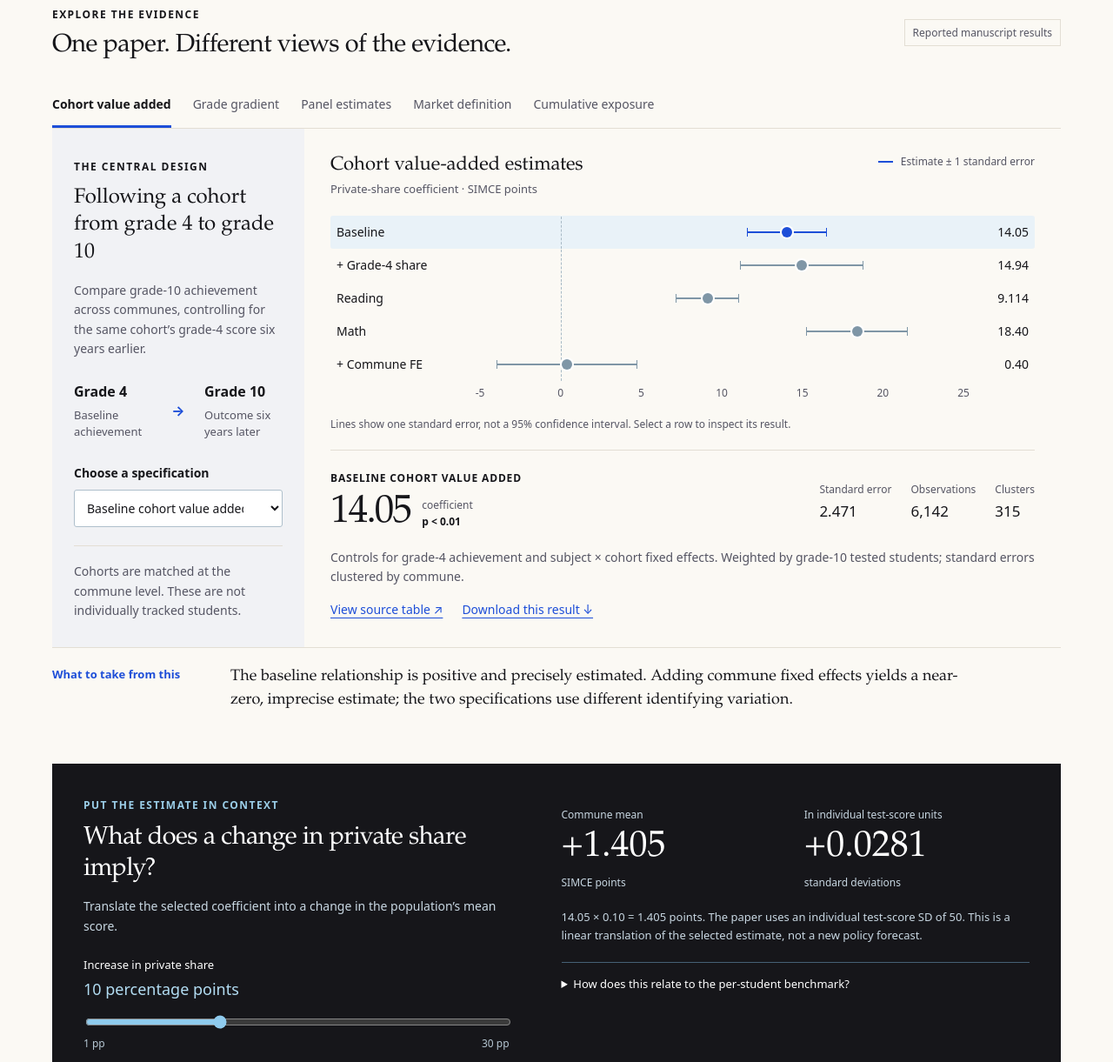
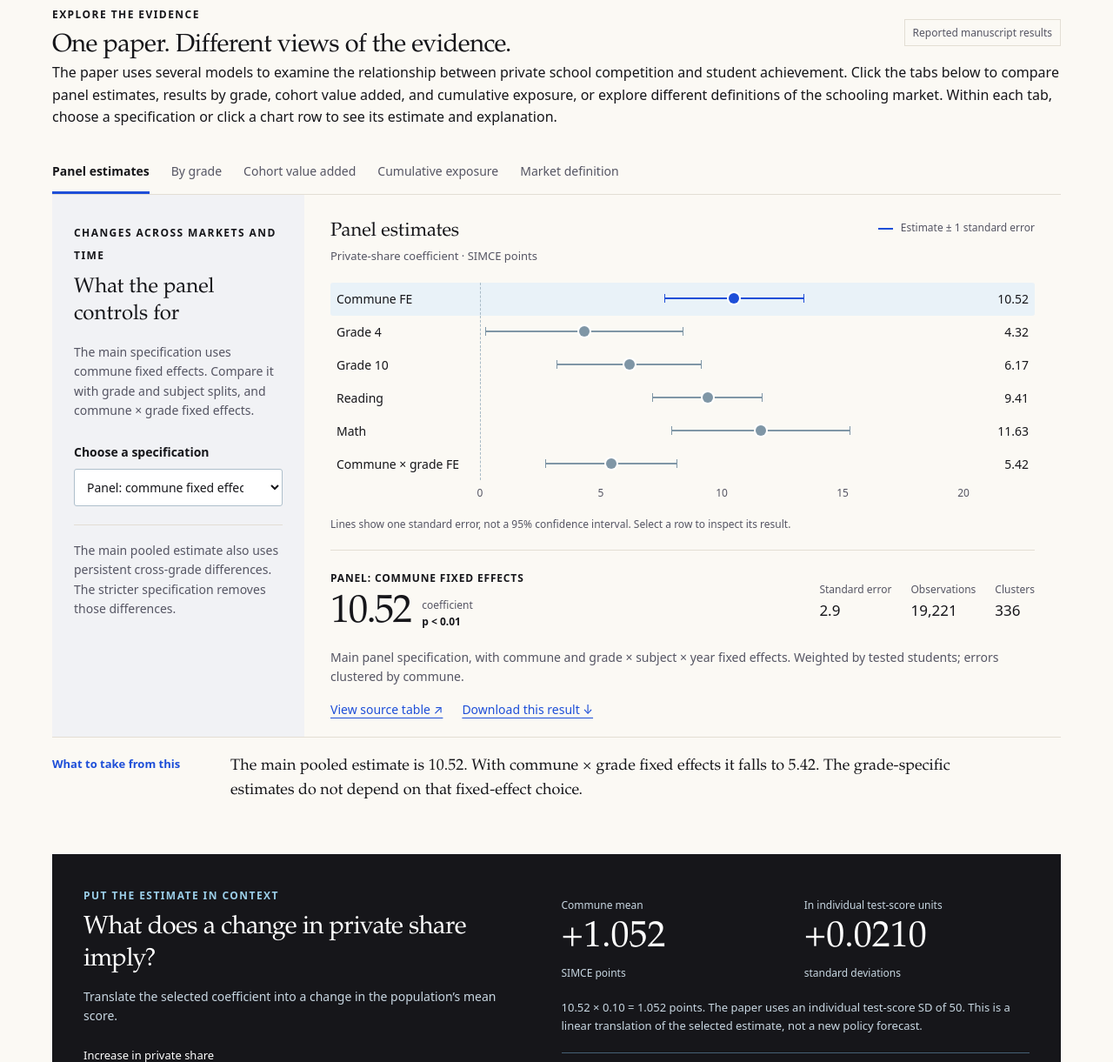
Before and after one commit to ATabarrok/Tabarrok-Home-Page, an Astro site: page /research/chile in a window 1280 px wide. Shown: the part 463-1684 px from the top of the page at 87% size. Built offline with nearby package versions, Linux system fonts and the light colour scheme; Astro itself is replaced by a stand-in of ours; no server answers.

Commit message:
Introduce model tabs and lead Chile explorer with panel estimates

```diff
--- a/src/pages/research/chile.astro
+++ b/src/pages/research/chile.astro
@@ -6,7 +6,7 @@
   <link rel="canonical" href="https://alextabarrok.com/research/chile/">
   <meta name="description" content="Explore the evidence on private school competition and student achievement in Chile. Compare grades, subjects, fixed effects, and market definitions.">
   <link rel="icon" type="image/svg+xml" href="/research/chile/favicon.svg">
-  <link rel="stylesheet" href="/research/chile/style.css"><script is:inline defer src="/research/chile/results.js"></script><script is:inline defer src="/research/chile/app.js"></script>
+  <link rel="stylesheet" href="/research/chile/style.css"><script is:inline defer src="/research/chile/results.js"></script><script is:inline defer src="/research/chile/app.js?v=20260918"></script>
   <link rel="stylesheet" href="/research/chile/agent.css"><script is:inline defer src="/research/chile/agent.js?v=20260916"></script>
 </head>
 <body>
@@ -15,14 +15,15 @@
   <main>
     <section class="intro"><div class="eyebrow">Interactive research companion <span>Chile · 2005–2024</span></div><h1>Private School Competition<br> and Student Achievement in Chile</h1><p class="lede">The evidence changes with the grade. Explore the estimates, the choices behind them, and the limits of what they tell us.</p><div class="byline">Alex Tabarrok <span>George Mason University</span><span class="snapshot">Results snapshot · 16 September 2026</span></div></section>
     <section id="explorer" aria-labelledby="explorer-title"><div class="section-heading"><div><span class="eyebrow">Explore the evidence</span><h2 id="explorer-title">One paper. Different views of the evidence.</h2></div><span class="provenance">Reported manuscript results</span></div>
-      <div class="tabs" role="tablist" aria-label="Analysis"><button role="tab" id="tab-cohort" aria-selected="true" aria-controls="analysis-panel" data-view="cohort">Cohort value added</button><button role="tab" id="tab-gradient" aria-selected="false" aria-controls="analysis-panel" tabindex="-1" data-view="gradient">Grade gradient</button><button role="tab" id="tab-panel" aria-selected="false" aria-controls="analysis-panel" tabindex="-1" data-view="panel">Panel estimates</button><button role="tab" id="tab-market" aria-selected="false" aria-controls="analysis-panel" tabindex="-1" data-view="market">Market definition</button><button role="tab" id="tab-exposure" aria-selected="false" aria-controls="analysis-panel" tabindex="-1" data-view="exposure">Cumulative exposure</button></div>
-      <div class="workspace" id="analysis-panel" role="tabpanel" aria-labelledby="tab-cohort">
-        <aside class="context"><span class="eyebrow" id="design-tag">The central design</span><h3 id="design-title">Following a cohort from grade 4 to grade 10</h3><p id="design-description">Compare grade-10 achievement across communes, controlling for the same cohort’s grade-4 score six years earlier.</p><div class="cohort-path" id="cohort-path"><span>Grade 4<small>Baseline achievement</small></span><span class="path-line" aria-hidden="true">→</span><span>Grade 10<small>Outcome six years later</small></span></div><label for="spec-select">Choose a specification</label><select id="spec-select"><option>Baseline cohort value added</option></select><p class="context-note" id="design-note">Cohorts are matched at the commune level. These are not individually tracked students.</p></aside>
-        <div class="results"><div class="chart-heading"><div><h3 id="chart-title">Cohort value-added estimates</h3><p>Private-share coefficient · SIMCE points</p></div><span class="legend"><i></i> Estimate ± 1 standard error</span></div><div id="chart" class="chart" aria-label="Coefficient comparison"><div class="initial-result"><strong>14.05</strong><span>Baseline estimate · standard error 2.471</span></div></div><p class="chart-note">Lines show one standard error, not a 95% confidence interval. Select a row to inspect its result.</p><div class="result-detail" aria-live="polite"><div><span class="eyebrow" id="result-label">Baseline cohort value added</span><div class="estimate"><strong id="estimate">14.05</strong><span>coefficient <span id="significance">p &lt; 0.01</span></span></div></div><dl><div><dt>Standard error</dt><dd id="se">2.471</dd></div><div><dt>Observations</dt><dd id="n">6,142</dd></div><div><dt>Clusters</dt><dd id="clusters">315</dd></div></dl></div><p class="result-explanation" id="result-explanation">The baseline controls for grade-4 achievement and subject × cohort fixed effects.</p><div class="source-line"><a id="source-link" href="/research/chile/sources/tab_cohort_va.txt" target="_blank" rel="noopener">View source table ↗</a><button id="download-result" class="text-button">Download this result ↓</button></div></div>
+      <p class="explorer-intro">The paper uses several models to examine the relationship between private school competition and student achievement. Click the tabs below to compare panel estimates, results by grade, cohort value added, and cumulative exposure, or explore different definitions of the schooling market. Within each tab, choose a specification or click a chart row to see its estimate and explanation.</p>
+      <div class="tabs" role="tablist" aria-label="Analysis"><button role="tab" id="tab-panel" aria-selected="true" aria-controls="analysis-panel" data-view="panel">Panel estimates</button><button role="tab" id="tab-gradient" aria-selected="false" aria-controls="analysis-panel" tabindex="-1" data-view="gradient">By grade</button><button role="tab" id="tab-cohort" aria-selected="false" aria-controls="analysis-panel" tabindex="-1" data-view="cohort">Cohort value added</button><button role="tab" id="tab-exposure" aria-selected="false" aria-controls="analysis-panel" tabindex="-1" data-view="exposure">Cumulative exposure</button><button role="tab" id="tab-market" aria-selected="false" aria-controls="analysis-panel" tabindex="-1" data-view="market">Market definition</button></div>
+      <div class="workspace" id="analysis-panel" role="tabpanel" aria-labelledby="tab-panel">
+        <aside class="context"><span class="eyebrow" id="design-tag">Changes across markets and time</span><h3 id="design-title">What the panel controls for</h3><p id="design-description">The main specification uses commune fixed effects. Compare it with grade and subject splits, and commune × grade fixed effects.</p><div class="cohort-path" id="cohort-path" hidden><span>Grade 4<small>Baseline achievement</small></span><span class="path-line" aria-hidden="true">→</span><span>Grade 10<small>Outcome six years later</small></span></div><label for="spec-select">Choose a specification</label><select id="spec-select"><option>Panel: commune fixed effects</option></select><p class="context-note" id="design-note">The main pooled estimate also uses persistent cross-grade differences. The stricter specification removes those differences.</p></aside>
+        <div class="results"><div class="chart-heading"><div><h3 id="chart-title">Panel estimates</h3><p>Private-share coefficient · SIMCE points</p></div><span class="legend"><i></i> Estimate ± 1 standard error</span></div><div id="chart" class="chart" aria-label="Coefficient comparison"><div class="initial-result"><strong>10.52</strong><span>Main panel estimate · standard error 2.9</span></div></div><p class="chart-note">Lines show one standard error, not a 95% confidence interval. Select a row to inspect its result.</p><div class="result-detail" aria-live="polite"><div><span class="eyebrow" id="result-label">Panel: commune fixed effects</span><div class="estimate"><strong id="estimate">10.52</strong><span>coefficient <span id="significance">p &lt; 0.01</span></span></div></div><dl><div><dt>Standard error</dt><dd id="se">2.9</dd></div><div><dt>Observations</dt><dd id="n">19,221</dd></div><div><dt>Clusters</dt><dd id="clusters">336</dd></div></dl></div><p class="result-explanation" id="result-explanation">Main panel specification, with commune and grade × subject × year fixed effects. Weighted by tested students; errors clustered by commune.</p><div class="source-line"><a id="source-link" href="/research/chile/sources/tab_panel_full.txt" target="_blank" rel="noopener">View source table ↗</a><button id="download-result" class="text-button">Download this result ↓</button></div></div>
       </div>
-      <div class="takeaway"><span>What to take from this</span><p id="takeaway">The baseline relationship is positive and precisely estimated. Adding commune fixed effects yields a near-zero, imprecise estimate; the two specifications use different identifying variation.</p></div>
+      <div class="takeaway"><span>What to take from this</span><p id="takeaway">The main pooled estimate is 10.52. With commune × grade fixed effects it falls to 5.42. The grade-specific estimates do not depend on that fixed-effect choice.</p></div>
     </section>
-    <section class="magnitude-section" aria-labelledby="magnitude-title"><div class="magnitude-intro"><span class="eyebrow">Put the estimate in context</span><h2 id="magnitude-title">What does a change in private share imply?</h2><p>Translate the selected coefficient into a change in the population’s mean score.</p><label for="share-change">Increase in private share <output id="share-output" for="share-change">10 percentage points</output></label><input type="range" id="share-change" min="1" max="30" value="10"><div class="range-labels"><span>1 pp</span><span>30 pp</span></div></div><div class="magnitude-results" aria-live="polite"><div><span>Commune mean</span><strong id="points">+1.405</strong><span>SIMCE points</span></div><div><span>In individual test-score units</span><strong id="sd">+0.0281</strong><span>standard deviations</span></div><p id="formula">14.05 × 0.10 = 1.405 points. The paper uses an individual test-score SD of 50.</p><details><summary>How does this relate to the per-student benchmark?</summary><p id="per-student">The implied per-student benchmark is 0.281 SD if gains accrue to students moving sectors and competition and peer effects on non-movers are small. It is not the population-mean effect shown above.</p></details></div></section>
+    <section class="magnitude-section" aria-labelledby="magnitude-title"><div class="magnitude-intro"><span class="eyebrow">Put the estimate in context</span><h2 id="magnitude-title">What does a change in private share imply?</h2><p>Translate the selected coefficient into a change in the population’s mean score.</p><label for="share-change">Increase in private share <output id="share-output" for="share-change">10 percentage points</output></label><input type="range" id="share-change" min="1" max="30" value="10"><div class="range-labels"><span>1 pp</span><span>30 pp</span></div></div><div class="magnitude-results" aria-live="polite"><div><span>Commune mean</span><strong id="points">+1.052</strong><span>SIMCE points</span></div><div><span>In individual test-score units</span><strong id="sd">+0.0210</strong><span>standard deviations</span></div><p id="formula">10.52 × 0.10 = 1.052 points. The paper uses an individual test-score SD of 50.</p><details><summary>How does this relate to the per-student benchmark?</summary><p id="per-student">The implied per-student benchmark is 0.210 SD if gains accrue to students moving sectors and competition and peer effects on non-movers are small. It is not the population-mean effect shown above.</p></details></div></section>
     <section id="paper-agent" class="agent-section" aria-labelledby="agent-title">
       <div class="section-heading"><div><span class="eyebrow">Run the evidence</span><h2 id="agent-title">Ask the paper. Inspect the calculation.</h2></div><span class="provenance">Paper2Agent · Pilot</span></div>
       <p>The agent can run the main cohort model and its commune fixed-effects alternative on the paper’s data. Each run returns uncertainty, sample counts, and a downloadable record. Other specifications above remain reported manuscript results.</p>
```
Also changed, not shown: public/research/chile/app.js.
